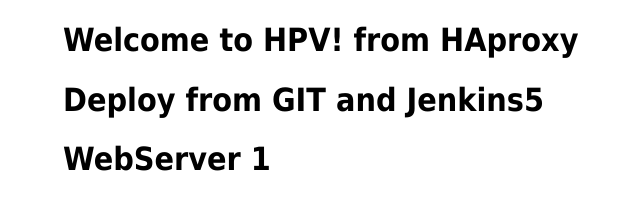
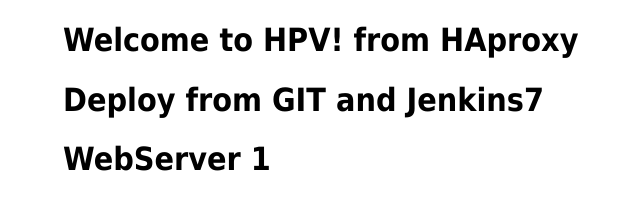
Before and after one commit to andgit7/proxy-HPV, a plain HTML site: page index.html in a window 1280 px wide. Shown: the full height of the page, 297-937 px from the left. Drawn offline with Linux system fonts and the light colour scheme.

Commit message:
Update index.html

```diff
--- a/index.html
+++ b/index.html
@@ -12,7 +12,7 @@
 </head>
 <body>
 <h1>Welcome to HPV! from HAproxy</h1>
-<h1>Deploy from GIT and Jenkins5</h1>
+<h1>Deploy from GIT and Jenkins7</h1>
 <h1>WebServer 1</h1>
 </body>
 </html>
```
